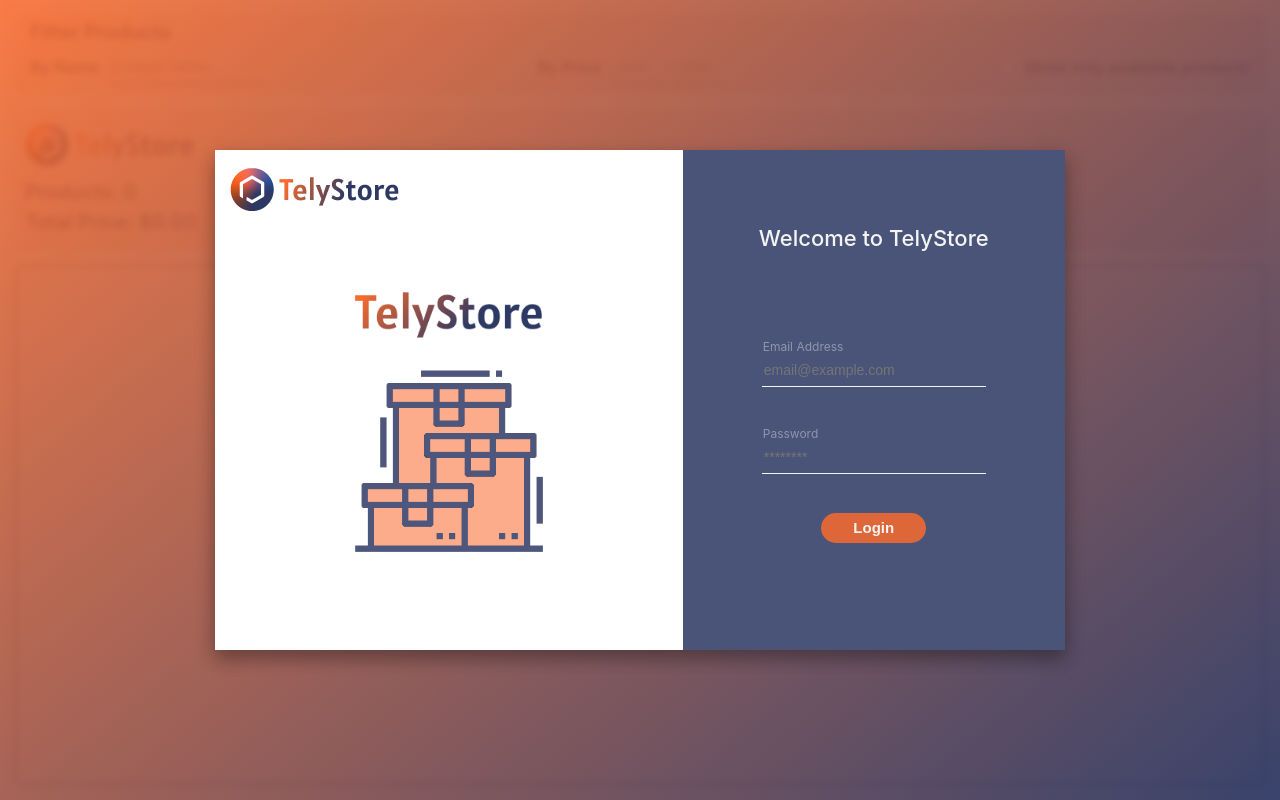
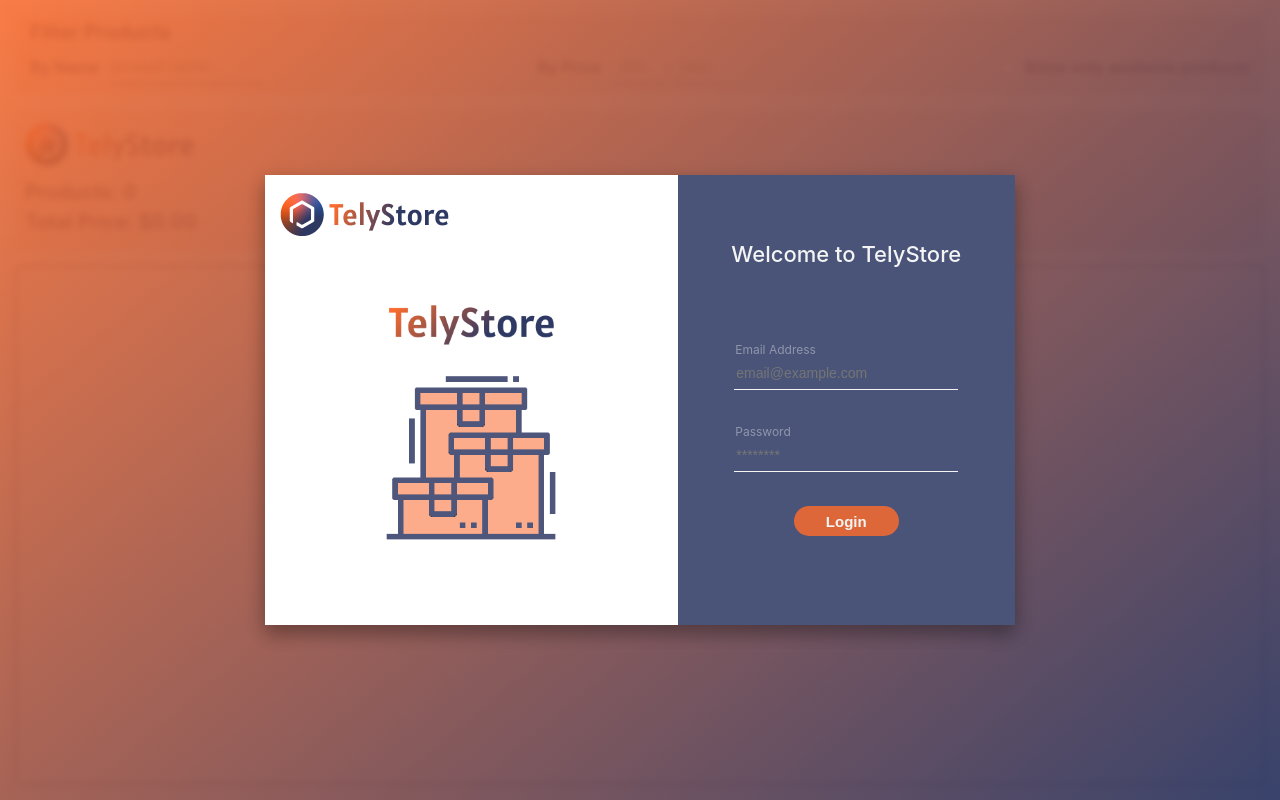
Before and after one commit to OmarAlraisi/telystore, a React (Create React App) app: page / in a window 1280 px wide. Built offline with nearby package versions, Linux system fonts and the light colour scheme.

Commit message:
A screen width of 770px will have the current display,, smaller screens shall have a different layout

```diff
--- a/src/modules/authentication/index.css
+++ b/src/modules/authentication/index.css
@@ -35,8 +35,8 @@
 
 .login--card {
   position: absolute;
-  width: 850px;
-  height: 500px;
+  width: 750px;
+  height: 450px;
   background-color: #4a5479;
   box-shadow: 0 10px 16px 0 rgba(0, 0, 0, 0.2), 0 6px 20px 0 rgba(0, 0, 0, 0.19);
   display: flex;
--- a/src/modules/home/editPopup.css
+++ b/src/modules/home/editPopup.css
@@ -14,8 +14,8 @@
 
 .edit-popup--body {
   position: absolute;
-  width: 850px;
-  height: 500px;
+  width: 750px;
+  height: 450px;
   background-color: #4a5479;
   box-shadow: 0 10px 16px 0 rgba(0, 0, 0, 0.2), 0 6px 20px 0 rgba(0, 0, 0, 0.19);
   display: flex;
@@ -75,7 +75,7 @@
   /* background-color: #f96b2ed7; */
   color: #f4f4f4;
   font-size: 15px;
-  font-weight: 650;
+  font-weight: 600;
   margin-left: 5px;
 }
 
```
